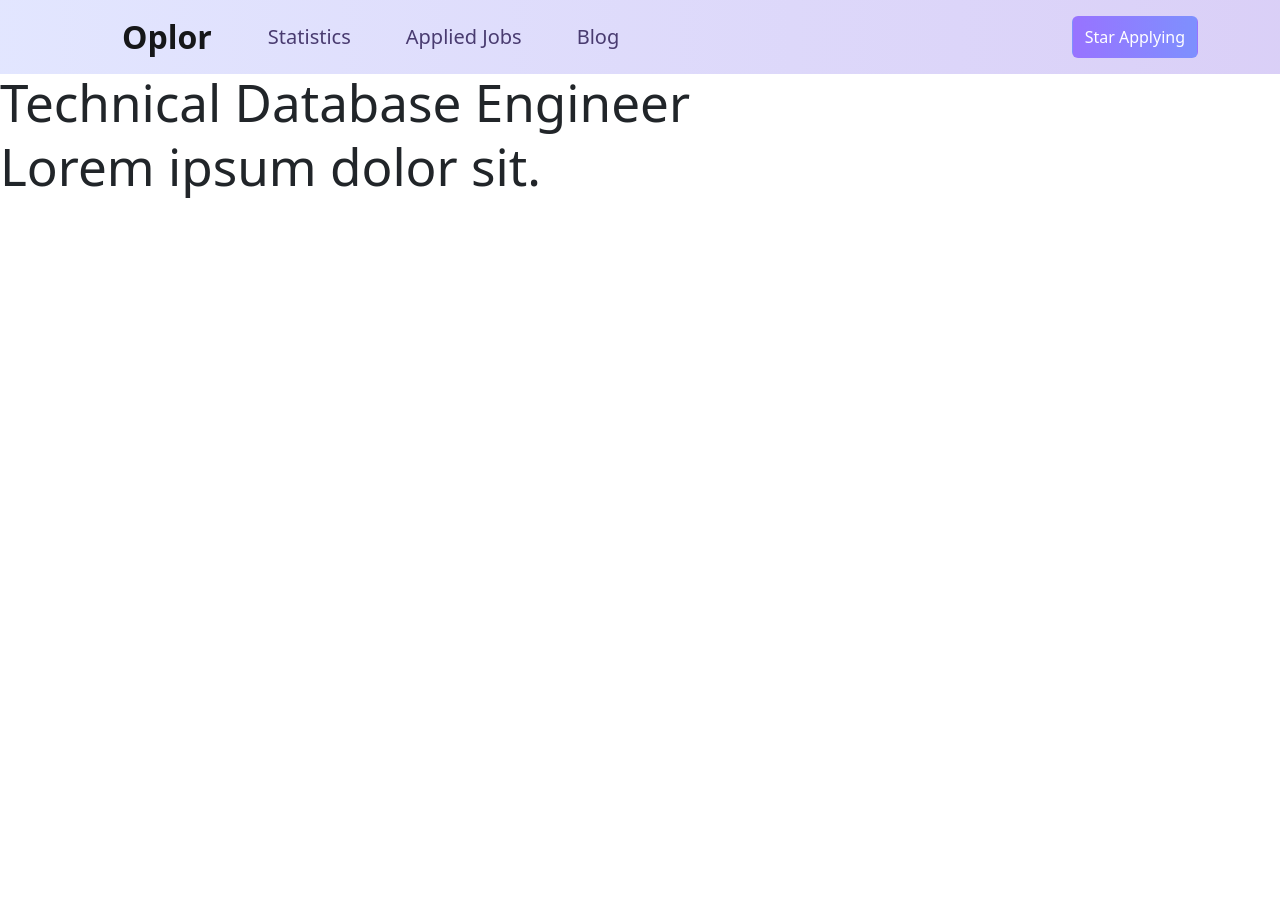
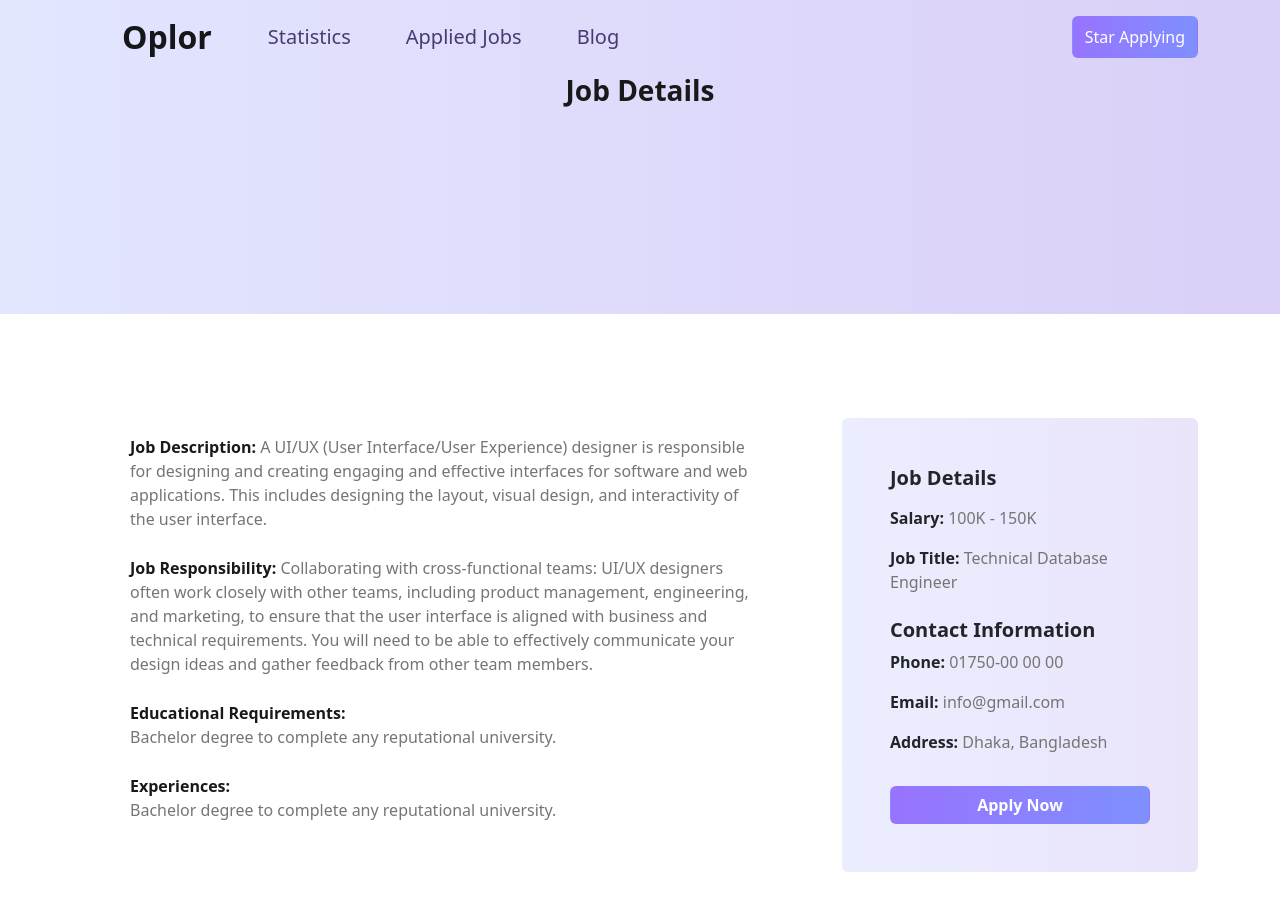
Before and after one commit to somaiya484/career, a React (Vite) app: page /jobs/1 in a window 1280 px wide. Shown: the top 910 px of the page. Before the commit the page ends 800 px from the top, so only its background shows below. Built offline with nearby package versions, Linux system fonts and the light colour scheme.

Commit message:
single features added

```diff
--- a/public/featurs.json
+++ b/public/featurs.json
@@ -10,7 +10,10 @@
         "jobDescription": " A UI/UX (User Interface/User Experience) designer is responsible for designing and creating engaging and effective interfaces for software and web applications. This includes designing the layout, visual design, and interactivity of the user interface.",
         "jobResponsibility":" Collaborating with cross-functional teams: UI/UX designers often work closely with other teams, including product management, engineering, and marketing, to ensure that the user interface is aligned with business and technical requirements. You will need to be able to effectively communicate your design ideas and gather feedback from other team members.",
         "education": "Bachelor degree to complete any reputational university.",
-        "Experience": "Bachelor degree to complete any reputational university."
+        "Experience": "Bachelor degree to complete any reputational university.",
+        "phone":" 01750-00 00 00",
+        "email": "info@gmail.com"
+
     },
     {
         "id": 2,
@@ -23,7 +26,9 @@
         "jobDescription": " A UI/UX (User Interface/User Experience) designer is responsible for designing and creating engaging and effective interfaces for software and web applications. This includes designing the layout, visual design, and interactivity of the user interface.",
         "jobResponsibility":" Collaborating with cross-functional teams: UI/UX designers often work closely with other teams, including product management, engineering, and marketing, to ensure that the user interface is aligned with business and technical requirements. You will need to be able to effectively communicate your design ideas and gather feedback from other team members.",
         "education": "Bachelor degree to complete any reputational university.",
-        "Experience": "Bachelor degree to complete any reputational university."
+        "Experience": "Bachelor degree to complete any reputational university.",
+        "phone":" 01750-00 00 00",
+        "email": "info@gmail.com"
     },
     {
         "id": 3,
@@ -36,7 +41,9 @@
         "jobDescription": " A UI/UX (User Interface/User Experience) designer is responsible for designing and creating engaging and effective interfaces for software and web applications. This includes designing the layout, visual design, and interactivity of the user interface.",
         "jobResponsibility":" Collaborating with cross-functional teams: UI/UX designers often work closely with other teams, including product management, engineering, and marketing, to ensure that the user interface is aligned with business and technical requirements. You will need to be able to effectively communicate your design ideas and gather feedback from other team members.",
         "education": "Bachelor degree to complete any reputational university.",
-        "Experience": "Bachelor degree to complete any reputational university."
+        "Experience": "Bachelor degree to complete any reputational university.",
+        "phone":" 01750-00 00 00",
+        "email": "info@gmail.com"
     },
     {
         "id": 4,
@@ -49,7 +56,9 @@
         "jobDescription": " A UI/UX (User Interface/User Experience) designer is responsible for designing and creating engaging and effective interfaces for software and web applications. This includes designing the layout, visual design, and interactivity of the user interface.",
         "jobResponsibility":" Collaborating with cross-functional teams: UI/UX designers often work closely with other teams, including product management, engineering, and marketing, to ensure that the user interface is aligned with business and technical requirements. You will need to be able to effectively communicate your design ideas and gather feedback from other team members.",
         "education": "Bachelor degree to complete any reputational university.",
-        "Experience": "Bachelor degree to complete any reputational university."
+        "Experience": "Bachelor degree to complete any reputational university.",
+        "phone":" 01750-00 00 00",
+        "email": "info@gmail.com"
     },
     {
         "id": 5,
@@ -62,7 +71,9 @@
         "jobDescription": " A UI/UX (User Interface/User Experience) designer is responsible for designing and creating engaging and effective interfaces for software and web applications. This includes designing the layout, visual design, and interactivity of the user interface.",
         "jobResponsibility":" Collaborating with cross-functional teams: UI/UX designers often work closely with other teams, including product management, engineering, and marketing, to ensure that the user interface is aligned with business and technical requirements. You will need to be able to effectively communicate your design ideas and gather feedback from other team members.",
         "education": "Bachelor degree to complete any reputational university.",
-        "Experience": "Bachelor degree to complete any reputational university."
+        "Experience": "Bachelor degree to complete any reputational university.",
+        "phone":" 01750-00 00 00",
+        "email": "info@gmail.com"
     },
     {
         "id": 6,
@@ -75,6 +86,8 @@
         "jobDescription": " A UI/UX (User Interface/User Experience) designer is responsible for designing and creating engaging and effective interfaces for software and web applications. This includes designing the layout, visual design, and interactivity of the user interface.",
         "jobResponsibility":" Collaborating with cross-functional teams: UI/UX designers often work closely with other teams, including product management, engineering, and marketing, to ensure that the user interface is aligned with business and technical requirements. You will need to be able to effectively communicate your design ideas and gather feedback from other team members.",
         "education": "Bachelor degree to complete any reputational university.",
-        "Experience": "Bachelor degree to complete any reputational university."
+        "Experience": "Bachelor degree to complete any reputational university.",
+        "phone":" 01750-00 00 00",
+        "email": "info@gmail.com"
     }
 ]
--- a/src/components/Home/Home.css
+++ b/src/components/Home/Home.css
@@ -12,7 +12,6 @@ nav a{
 }
 .btn{
     background: linear-gradient(to left, #7E90FE, #9873FF);
-    color: #fff;
 }
 .span1{
     color: #9873FF ;
--- /dev/null
+++ b/src/components/SingleFeatures/SingleFeatures.css
@@ -0,0 +1,29 @@
+.featureHeader{
+    width: 100%;
+    height: 30vh;
+    background: linear-gradient(to right, #7e8ffe39, #5626db38);
+
+}
+.featureHeader h3{
+    font-weight: bold;
+    text-align:  center;
+    align-items: center;
+    color: #1A1919 ;
+}
+.card{
+    border: none;
+}
+.cardbody1 p{
+    color:#1A1919 ;
+    font-weight: bold;
+    margin-right: 5px;
+    margin-top: 25px;
+}
+.card-body span{
+    margin-right: 5px;
+    color:#757575 ;
+    font-weight: normal;
+}
+.card2{
+    background: linear-gradient(to right, #7e8ffe28, #5626db20);
+}
--- a/src/components/SingleFeatures/SingleFeatures.jsx
+++ b/src/components/SingleFeatures/SingleFeatures.jsx
@@ -1,9 +1,9 @@
 import React, { useEffect, useState } from 'react';
 import { useLoaderData, useOutletContext, useParams } from 'react-router-dom';
+import "./SingleFeatures.css"
 
 const SingleFeatures = () => {
-    const {jobId} = useParams();
-//    const [features] = useOutletContext();
+    const { jobId } = useParams();
     const [displayFeatures, setDisplayFeatures] = useState([]);
     const features = useLoaderData();
     console.log(features);
@@ -11,13 +11,49 @@ const SingleFeatures = () => {
         const findData = features.find(feature => feature.id == jobId);
         setDisplayFeatures(findData);
     }, [])
-    // const findData = features.find(feature => feature.id == jobId);
-    // console.log(findData)
     console.log(jobId)
     return (
         <div>
-            <h1>{displayFeatures.sector}</h1>
-            <h1>Lorem ipsum dolor sit.</h1>
+            <div className='featureHeader'>
+                <h3 >Job Details</h3>
+            </div>
+
+            <div className='container my-5'>
+                <div className="row">
+                    <div className="col-sm-8 mb-3 mb-sm-0">
+                        <div className="card ">
+                            <div className="card-body cardbody1">
+                                <p>Job Description:<span>{displayFeatures.jobDescription}</span></p>
+                                <p>Job Responsibility:<span>{displayFeatures.jobResponsibility}</span></p>
+                                <p>Educational Requirements:
+                                    <br />
+                                    <span>{displayFeatures.education}</span>
+                                </p>
+                                <p>Experiences:
+                                    <br />
+                                    <span>{displayFeatures.Experience}</span>
+                                </p>
+                            </div>
+                        </div>
+                    </div>
+                    <div className="col-sm-4 mt-5 pt-2">
+                        <div className="card card2">
+                            <div className="card-body">
+                                <h5 className="card-title fw-bolder fs-5">Job Details</h5>
+                                <p className='fw-bold mt-3'>Salary: <span>{displayFeatures.salary}</span></p>
+                                <p className='fw-bold'>Job Title: <span>{displayFeatures.sector}</span></p>
+
+                                <h5 className="card-title mt-4 fw-bolder fs-5">Contact Information</h5>
+                                <p className='fw-bold'>Phone: <span>{displayFeatures.phone}</span></p>
+                                <p className='fw-bold'>Email: <span>{displayFeatures.email}</span></p>
+                                <p className='fw-bold'>Address: <span>{displayFeatures.location}</span></p>
+
+                                <button href="#" className="w-100 btn mt-3 text-white fw-semibold">Apply Now</button>
+                            </div>
+                        </div>
+                    </div>
+                </div>
+            </div>
         </div>
     );
 };
```
